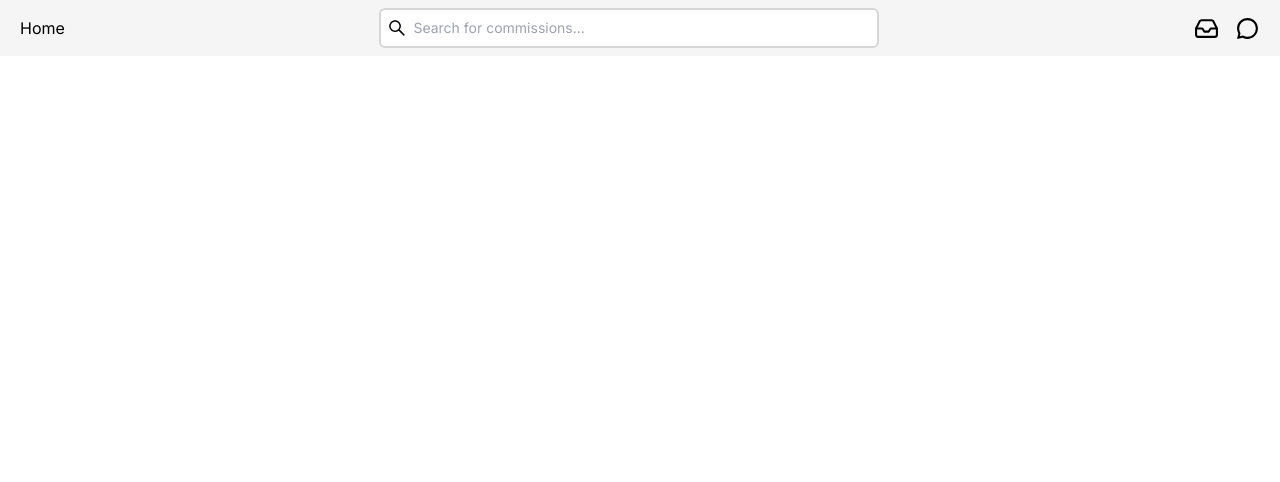
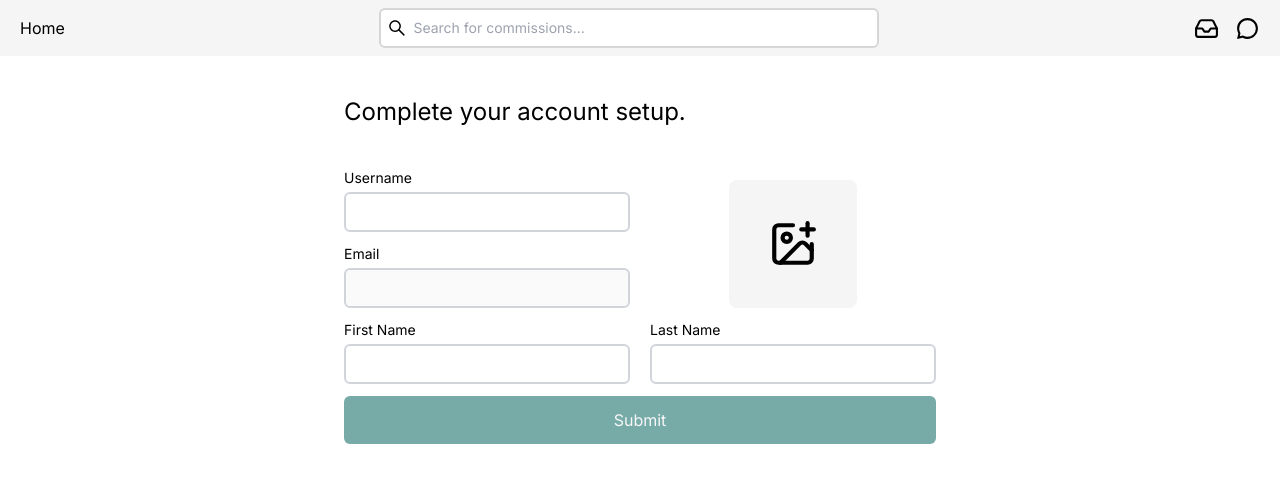
Before and after one commit to SimonZhao7/Art-Commission, a Next.js app: page /auth/setup/1 in a window 1280 px wide. Shown: the top 482 px of the page. Built offline with nearby package versions, Linux system fonts and the light colour scheme; no server answers; the database is empty.

Commit message:
Finish Setup Page

```diff
--- /dev/null
+++ b/app/auth/setup/[id]/SetupForm.tsx
@@ -0,0 +1,188 @@
+"use client";
+import { useRef } from "react";
+import { useRouter } from "next/navigation";
+// React Hook Form
+import { useForm } from "react-hook-form";
+// Components
+import Input from "@/components/Input";
+// Firebase
+import { auth, db } from "@/firebase";
+import { onAuthStateChanged } from "firebase/auth";
+import { setDoc, doc, addDoc, Timestamp, collection } from "firebase/firestore";
+import { getStorage, ref, uploadBytes, getDownloadURL } from "firebase/storage";
+// Util
+import { randomUUID } from "crypto";
+// Icons
+import { LuImagePlus } from "react-icons/lu";
+
+interface FormFields {
+  username: string;
+  email: string;
+  firstName: string;
+  profileImage: File | null;
+  lastName: string;
+}
+
+export default function SetupForm({ uid }: { uid: string }) {
+  const {
+    register,
+    handleSubmit,
+    setValue,
+    watch,
+    formState: { errors },
+  } = useForm<FormFields>({ mode: "onBlur" });
+  const uploadedImage = watch("profileImage");
+
+  const fileRef = useRef<HTMLInputElement | null>(null);
+  const router = useRouter();
+
+  onAuthStateChanged(auth, (user) => {
+    setValue("email", user?.email ?? "");
+  });
+
+  const onSubmit = handleSubmit(async (data, e) => {
+    e?.preventDefault();
+    const { email, username, firstName, lastName, profileImage } = data;
+    const storage = getStorage();
+    const storageRef = ref(
+      storage,
+      `profile-images/${randomUUID()}-${profileImage!.name}`
+    );
+
+    await uploadBytes(storageRef, profileImage!);
+    const url = await getDownloadURL(storageRef);
+
+    await setDoc(doc(db, "users", uid), {
+      username,
+      email,
+      verified: false,
+      firstName,
+      lastName,
+      profileImage: url,
+      ratingId: "",
+      chatIds: [],
+      socialIds: [],
+      bio: "",
+      lastOnline: Timestamp.now(),
+      dateCreated: Timestamp.now(),
+    });
+
+    await addDoc(collection(db, "ratings"), {
+      userId: uid,
+      avgRating: 0,
+      userRatings: [],
+    });
+    router.push("/");
+  });
+
+  return (
+    <form>
+      <section className="flex gap-5">
+        <div className="flex-1">
+          <Input
+            label="Username"
+            name="username"
+            register={register}
+            error={errors.username?.message}
+            regProps={{
+              required: {
+                value: true,
+                message: "You must provide a username",
+              },
+              minLength: {
+                value: 8,
+                message: "Username is too short",
+              },
+              maxLength: {
+                value: 50,
+                message: "Username is too long",
+              },
+            }}
+          />
+          <Input
+            label="Email"
+            type="email"
+            name="email"
+            register={register}
+            error={errors.email?.message}
+            regProps={{
+              disabled: true,
+              required: {
+                value: true,
+                message: "Missing email information. Please sign in again.",
+              },
+            }}
+          />
+        </div>
+        <div className="flex flex-1 items-center justify-center py-3">
+          <div
+            className="flex self-stretch aspect-square bg-light-gray rounded-lg items-center justify-center hover:bg-med-gray hover:scale-105 hover:cursor-pointer transition-all ease-out"
+            onClick={() => fileRef.current?.click()}
+          >
+            {uploadedImage != null ? (
+              <img
+                src={URL.createObjectURL(uploadedImage)}
+                alt="image preview"
+                className="aspect-square object-cover"
+              />
+            ) : (
+              <LuImagePlus size={50} />
+            )}
+          </div>
+          <input
+            type="file"
+            className="invisible w-0"
+            {...register("profileImage", {
+              onChange: (e) => {
+                if (e.target.files[0]) {
+                  setValue("profileImage", e.target.files[0]);
+                }
+              },
+              required: {
+                value: true,
+                message: "No image provided",
+              },
+            })}
+            ref={fileRef}
+          />
+        </div>
+      </section>
+      <section className="flex gap-5">
+        <div className="flex-1">
+          <Input
+            label="First Name"
+            name="firstName"
+            register={register}
+            error={errors.firstName?.message}
+            regProps={{
+              required: {
+                value: true,
+                message: "You must provide a first name",
+              },
+            }}
+          />
+        </div>
+        <div className="flex-1">
+          <Input
+            label="Last Name"
+            name="lastName"
+            register={register}
+            error={errors.lastName?.message}
+            regProps={{
+              required: {
+                value: true,
+                message: "You must provide a last name",
+              },
+            }}
+          />
+        </div>
+      </section>
+      <button
+        onClick={onSubmit}
+        className="text-center w-full bg-highlight hover:bg-highlight-hover hover:scale-[1.02] transition-all ease-out text-white py-3 rounded-md"
+      >
+        Submit
+      </button>
+    </form>
+  );
+}
--- a/app/auth/setup/[id]/page.tsx
+++ b/app/auth/setup/[id]/page.tsx
@@ -1,3 +1,27 @@
-export default function Setup() {
+import { redirect } from "next/navigation";
+import { getDoc, doc, collection } from "firebase/firestore";
+import { db } from "@/firebase";
+// Components
+import SetupForm from "./SetupForm";
 
+interface Props {
+    params: {
+        id: string
+    }
 }
+
+
+export default async function FinishSetup({ params }: Props) {
+    const user = await getDoc(doc(collection(db, 'users'), params.id));
+
+    if (user.exists()) {
+        redirect('/');
+    }
+
+    return (
+        <main className='mx-auto max-w-2xl p-10'>
+            <h1 className="text-2xl mb-10">Complete your account setup.</h1>
+            <SetupForm uid={params.id} />
+        </main>
+    )
+}
--- a/components/input.tsx
+++ b/components/input.tsx
@@ -1,18 +1,46 @@
+import { InputHTMLAttributes } from "react";
+// React Hook Form
+import { RegisterOptions, UseFormRegister } from "react-hook-form";
+// React Icons
+import { CgDanger } from "react-icons/cg";
+
 interface InputProps {
-    label: string;
-    type?: string;
-    name: string;
-    value: string;
-    onChange: (e: React.ChangeEvent<HTMLInputElement>) => void;
-    props?: {};
+  label: string;
+  name: string;
+  type?: string;
+  placeholder?: string;
+  props?: InputHTMLAttributes<HTMLInputElement>;
+  error?: string;
+  register: UseFormRegister<any>;
+  regProps?: RegisterOptions;
 }
 
-
-export default function Input({ label, type='text', name, value, props, onChange }: InputProps) {
-    return (
-        <div className="mb-3">
-            <label className="block mb-1">{label}</label>
-            <input className='w-full h-10 border-gray-300 border-2 rounded-sm outline-none p-3 hover:border-gray-400 transition-all duration-100' type={type} value={value} name={name} {...props} onChange={onChange} />
+export default function Input({
+  label,
+  type = "text",
+  name,
+  placeholder,
+  error,
+  props,
+  regProps,
+  register,
+}: InputProps) {
+  return (
+    <div className="mb-3">
+      <label className="block mb-1 text-sm">{label}</label>
+      <input
+        className="w-full h-10 text-sm border-gray-300 border-2 rounded-md outline-none p-3 hover:border-gray-400 transition-all duration-100"
+        type={type}
+        placeholder={placeholder}
+        {...props}
+        {...register(name, regProps)}
+      />
+      {error && (
+        <div className="text-red-500 text-sm flex items-center gap-1">
+          <CgDanger />
+          <span>{error}</span>
         </div>
-    )
+      )}
+    </div>
+  );
 }
--- a/package.json
+++ b/package.json
@@ -9,6 +9,7 @@
     "lint": "next lint"
   },
   "dependencies": {
+    "@hookform/error-message": "^2.0.1",
     "@types/node": "20.2.3",
     "@types/react": "18.2.7",
     "@types/react-dom": "18.2.4",
@@ -20,6 +21,7 @@
     "postcss": "8.4.23",
     "react": "18.2.0",
     "react-dom": "18.2.0",
+    "react-hook-form": "^7.44.3",
     "react-icons": "^4.9.0",
     "tailwindcss": "3.3.2",
     "typescript": "5.0.4"
--- a/tailwind.config.js
+++ b/tailwind.config.js
@@ -17,7 +17,7 @@ module.exports = {
         'light-gray': '#F5F5F5',
         'med-gray': '#D6D6D6',
         'jet': '#292929',
-        'highlight': '#75A9A6',
+        'highlight': '#76ABA8',
         'highlight-hover': '#68A19E',
         'err': '#DA2B2B',
       }
```
Also changed, not shown: 1 other file (tests, documents, lock files or other folders).
